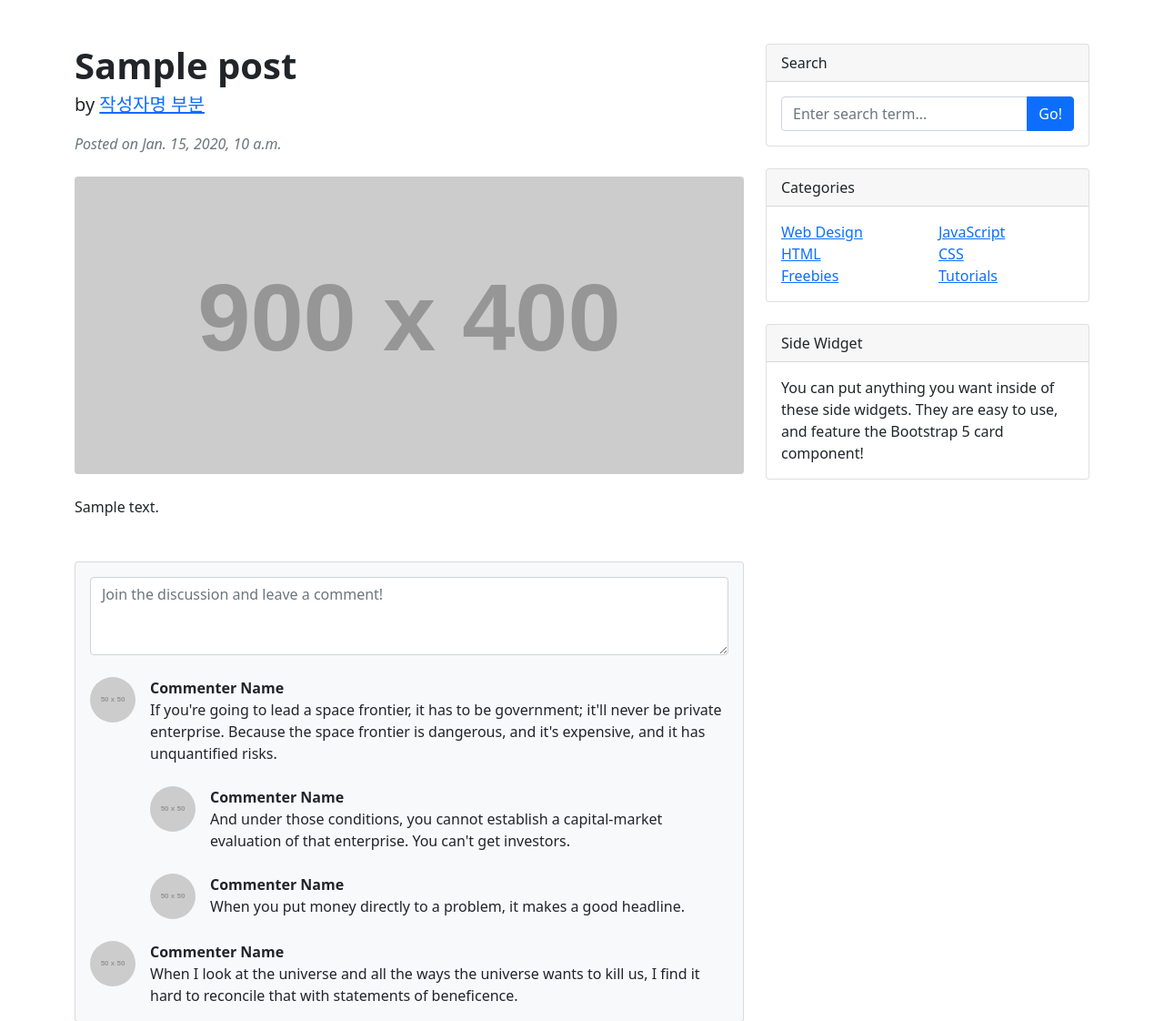
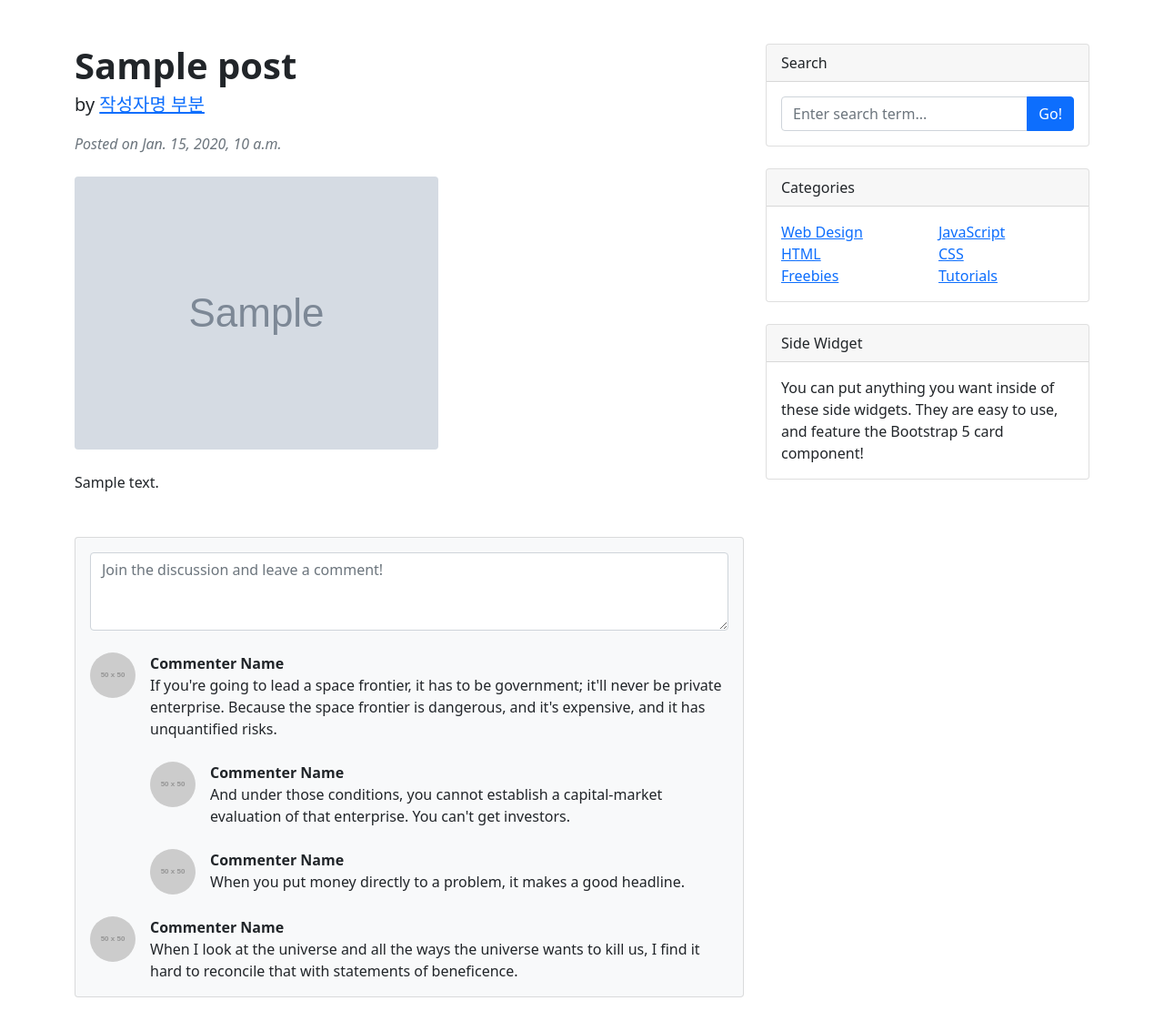
Before and after one commit to jaehoonkimm/DoIt_Django, a Django app: page /blog/1/ in a window 1280 px wide. Shown: the part 56-1178 px from the top of the page at 91% size. Run offline with Django 3.2, Linux system fonts and the light colour scheme; tables that the repository leaves empty hold one stand-in row (values such as "Sample post"); grey boxes marked "Sample" are stand-in pictures; grey boxes labelled with a size stand in for pictures from a placeholder-image service; some libraries are stand-ins or nearby versions.

Commit message:
Feat: show preview image in post_detail

```diff
--- a/blog/templates/blog/post_detail.html
+++ b/blog/templates/blog/post_detail.html
@@ -51,7 +51,7 @@
 
                         </header>
                         <!-- Preview image figure-->
-                        <figure class="mb-4"><img class="img-fluid rounded" src="https://dummyimage.com/900x400/ced4da/6c757d.jpg" alt="..." /></figure>
+                        <figure class="mb-4"><img class="img-fluid rounded" src="{{ post.head_image.url }}" alt="..." /></figure>
                         <!-- Post content-->
                         <section class="mb-5">
                             <p>{{ post.content }}</p>
```
